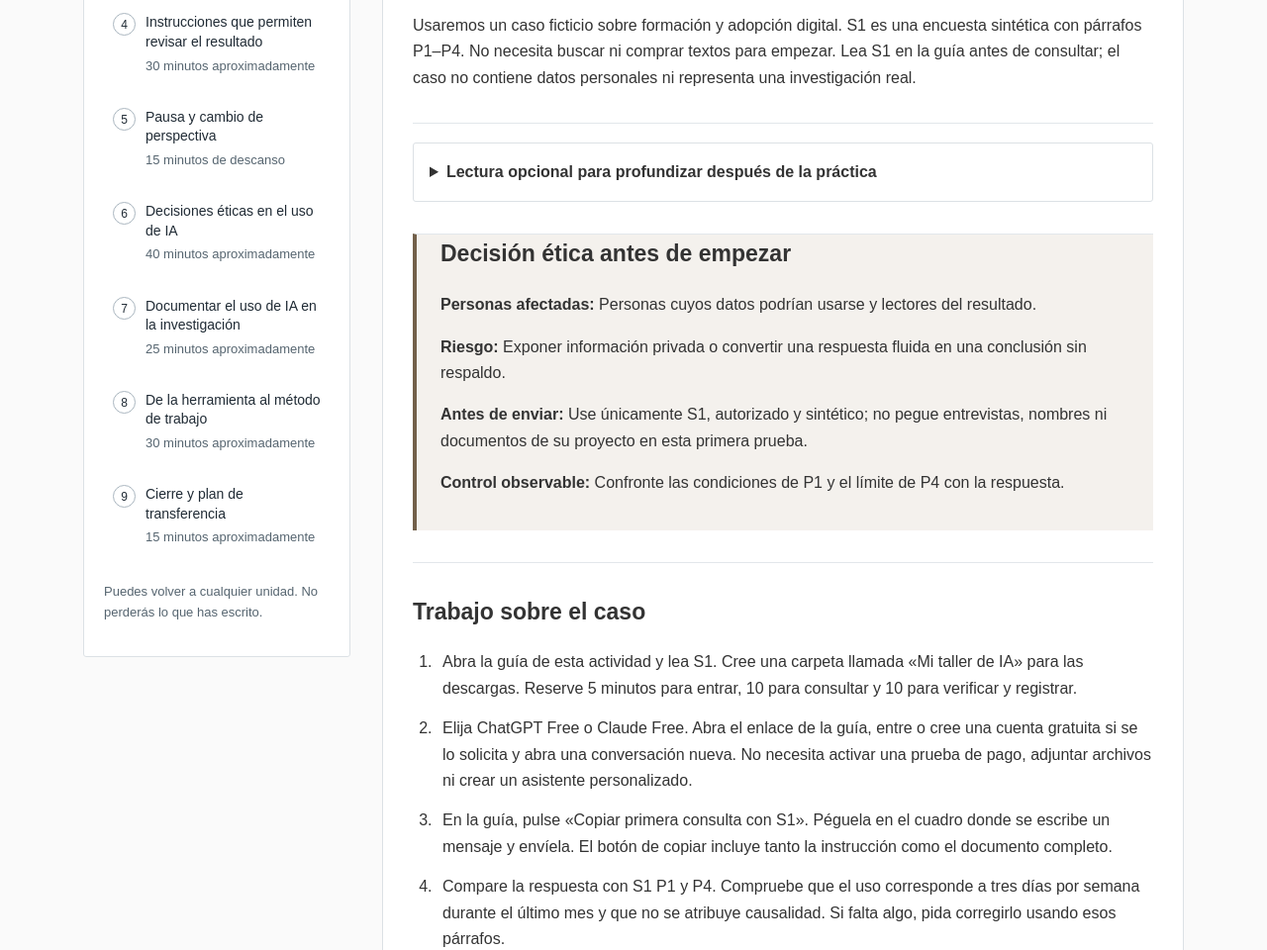
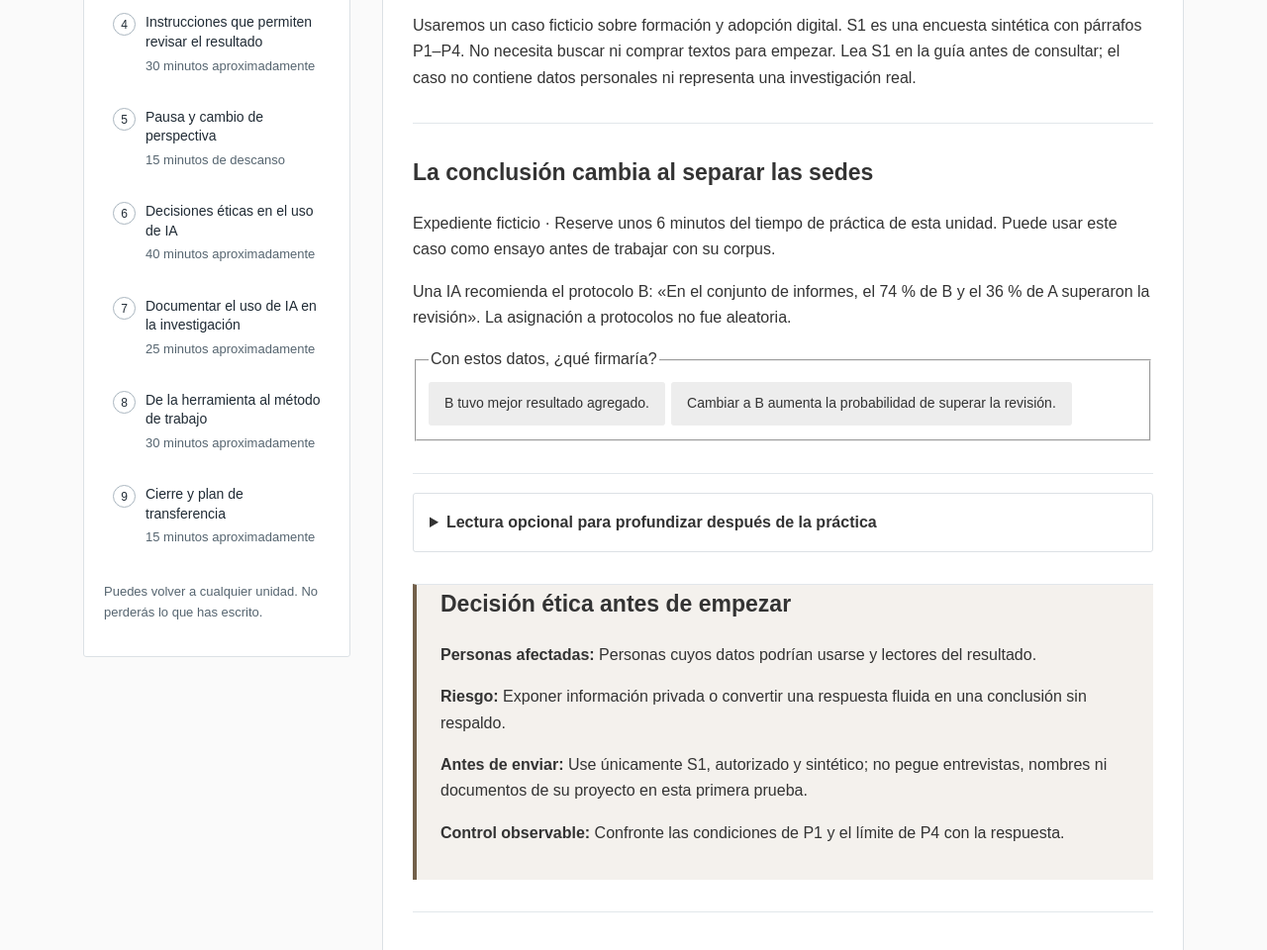
Before and after one commit to dianapineda-hash/talleres-ia-univalle, a website: page taller-1.html in a window 1280 px wide. Shown: the part 1748-2708 px from the top of the page at 99% size. Drawn offline with Linux system fonts and the light colour scheme.

Commit message:
Incorporar seis expedientes de investigación con decisiones y evidencia progresiva

```diff
--- /dev/null
+++ b/expediente-ui.js
@@ -0,0 +1,29 @@
+import {expedientes} from './expedientes.js';
+const get=(s,k,opts)=>Number.isInteger(s?.[k])&&s[k]>=0&&s[k]<opts.length?s[k]:null;
+export function caseRecord(id,s={}){
+ const c=expedientes[id];if(!c)return null;
+ const first=get(s,'first',c.o1),second=first!==null?get(s,'second',c.o2):null;
+ return {first,second,note:typeof s?.note==='string'?s.note:''};
+}
+export function caseNotebook(id,raw){
+ const c=expedientes[id],s=caseRecord(id,raw);if(!c||s.first===null)return '';
+ return '\n### Expediente: '+c.title+' (caso ficticio)\n\n'+c.q1+'\nRespuesta inicial: '+c.o1[s.first]+'\n\n'+c.q2+'\nRespuesta tras la nueva evidencia: '+(s.second===null?'Pendiente':c.o2[s.second])+'\n\nTransferencia: '+(s.note||'Pendiente')+'\n';
+}
+export function mountCase(host,id,raw,onChange){
+ const c=expedientes[id];if(!c||!host)return;
+ const s=caseRecord(id,raw);
+ function add(parent,tag,text){const el=document.createElement(tag);if(text)el.textContent=text;parent.append(el);return el}
+ function render(focus){
+ host.replaceChildren();const head=add(host,'h3',c.title);head.tabIndex=-1;
+ add(host,'p','Expediente ficticio · Reserve unos 6 minutos del tiempo de práctica de esta unidad. Puede usar este caso como ensayo antes de trabajar con su corpus.');
+ add(host,'p',c.opening);
+ function round(n,k,opts,key,reason){
+  const f=add(host,'fieldset');add(f,'legend',c['q'+n]);
+  if(s[k]===null){for(const [i,t] of opts.entries()){const b=add(f,'button',t);b.type='button';b.className='secondary';b.onclick=()=>{s[k]=i;onChange({...s});render(k)}}}
+  else{add(f,'p','Su decisión: '+opts[s[k]]);const p=add(f,'p',(s[k]===key?'Decisión sustentada. ':'Revise la inferencia. ')+reason);if(focus===k){p.tabIndex=-1;p.focus()}}
+ }
+ round(1,'first',c.o1,c.k1,c.r1);
+ if(s.first!==null){add(host,'h4',c.turn);add(host,'p',c.evidence);round(2,'second',c.o2,c.k2,c.r2)}
+ if(s.second!==null){const label=add(host,'label',c.transfer);const note=add(label,'textarea');note.value=s.note;note.oninput=()=>{s.note=note.value;onChange({...s})};add(host,'small','La decisión inicial, la revisión y esta nota se incluyen en la descarga del cuaderno.');}
+ }render();
+}
--- /dev/null
+++ b/expedientes.js
@@ -0,0 +1,135 @@
+// Expedientes didácticos originales. Los datos y salidas no proceden de estudios reales.
+export const expedientes = Object.fromEntries([
+  [
+    "v4-1-1",
+    "La conclusión cambia al separar las sedes",
+    "Una IA recomienda el protocolo B: «En el conjunto de informes, el 74 % de B y el 36 % de A superaron la revisión». La asignación a protocolos no fue aleatoria.",
+    "Con estos datos, ¿qué firmaría?",
+    [
+      "B tuvo mejor resultado agregado.",
+      "Cambiar a B aumenta la probabilidad de superar la revisión."
+    ],
+    0,
+    "La primera frase describe; la segunda atribuye un efecto al cambio de protocolo.",
+    "Los denominadores estaban en el anexo",
+    "Sede Norte: A, 9/10; B, 72/90. Sede Sur: A, 27/90; B, 2/10. El tipo de informe difiere por sede.",
+    "Calcule la tasa de cada protocolo si ambas sedes pesaran por igual. ¿Cuál queda por encima?",
+    [
+      "B: conserva su ventaja agregada.",
+      "A: 60 % frente a 50 %."
+    ],
+    1,
+    "Norte: 90 % frente a 80 %. Sur: 30 % frente a 20 %. Con pesos de ½, A alcanza 60 % y B 50 %. El agregado original sigue siendo correcto: cambió la pregunta al fijar la composición. Ni siquiera el contraste estandarizado identifica un efecto causal por sí solo.",
+    "Busque en un artículo un promedio que mezcle contextos. Escriba la pregunta que responde ese promedio y la que respondería una comparación con pesos comunes."
+  ],
+  [
+    "v4-1-3",
+    "Dos referencias que parecen corroborarse",
+    "Ficha A: una encuesta a 412 docentes relaciona horas de preparación y satisfacción. Ficha B: otro artículo, con autores parcialmente distintos, informa una asociación semejante en 286 docentes. Una síntesis cuenta dos corroboraciones independientes.",
+    "¿Qué dato pediría antes de contar corroboraciones?",
+    [
+      "Identificadores de cohorte y ventanas de reclutamiento.",
+      "Número de citas de cada artículo."
+    ],
+    0,
+    "La independencia depende de cómo se obtuvieron los datos; el prestigio o la circulación de los artículos no resuelve esa cuestión.",
+    "Una nota del suplemento",
+    "B reanaliza a los 286 integrantes de la misma cohorte que contestaron el seguimiento. Incorpora una medida nueva de autonomía. No hay participantes nuevos.",
+    "¿Qué puede aportar B?",
+    [
+      "Una replicación en una segunda muestra.",
+      "Una observación adicional dentro de una cohorte parcialmente coincidente."
+    ],
+    1,
+    "Hay dos publicaciones y una cohorte de origen. La nueva medida puede enriquecer la explicación, pero el seguimiento añade una posible selección por permanencia. El solapamiento no convierte a B en una publicación redundante.",
+    "Pida a Acrobat que identifique el reclutamiento en dos artículos públicos afines. Abra las citas y documente qué evidencia establece independencia o qué dato sigue faltando."
+  ],
+  [
+    "v4-1-4",
+    "Una consulta que borra la voz disidente",
+    "Extracto P1, acta: «Los asistentes aprobaron incorporar tutorías». Extracto P2, diario de campo: «Tres personas se retiraron antes de la votación; no registré sus razones». El asistente responde: «La comunidad respaldó las tutorías».",
+    "¿Qué parte de la frase sometería a revisión?",
+    [
+      "El alcance de «la comunidad».",
+      "La fecha de la votación como explicación del retiro."
+    ],
+    0,
+    "El acta documenta una decisión de quienes participaron. El diario describe una salida y no atribuye intenciones.",
+    "La instrucción también introduce sesgo",
+    "Una segunda instrucción pide «rescatar las voces contrarias». El asistente clasifica los retiros como oposición. No existe testimonio adicional.",
+    "¿Qué conservaría en el informe?",
+    [
+      "La oposición de tres participantes como hallazgo minoritario.",
+      "El retiro como hecho y su sentido como cuestión abierta."
+    ],
+    1,
+    "Una instrucción orientada a detectar disenso también puede fabricarlo. La ausencia de testimonio no autoriza a contar adhesiones ni rechazos. Una entrevista consentida podría aclarar el episodio; no puede sustituirse por una reconstrucción generada.",
+    "Pegue únicamente P1 y P2 en su asistente. Compare «¿hubo consenso?» con «distinga decisión registrada e intención no documentada». Cite la palabra exacta que cambió el alcance."
+  ],
+  [
+    "v4-2-3",
+    "El clon frente a dos versiones del protocolo",
+    "Documento S1, protocolo aprobado en marzo: «Seguimiento a seis meses». Documento S2, borrador de julio: «Proponemos seguimiento a doce meses». El clon responde doce meses y cita correctamente S2.",
+    "¿Cuál es el fallo?",
+    [
+      "La cita existe, pero su fuente no tiene autoridad para fijar el protocolo vigente.",
+      "La cita es inventada porque su conclusión es incorrecta."
+    ],
+    0,
+    "La localización de una frase y la autoridad del documento son comprobaciones distintas.",
+    "Llega una enmienda",
+    "S3, enmienda aprobada en agosto: «El seguimiento a doce meses rige para altas desde el 1 de septiembre. Las altas anteriores conservan el calendario original».",
+    "Para una persona dada de alta el 20 de agosto, ¿qué debe devolver el clon?",
+    [
+      "Doce meses, aplicando el documento más reciente.",
+      "Seis meses, citando S1 y la disposición transitoria de S3."
+    ],
+    1,
+    "La fecha de aprobación de la enmienda no basta. La regla depende de la fecha de alta. Si esta última se desconoce, corresponde pedirla o entregar una respuesta condicional.",
+    "Cargue los tres fragmentos como fuentes separadas. Pruebe altas del 31 de agosto y del 1 de septiembre, y una consulta sin fecha. Conserve la regla revisada solo si distingue los tres casos."
+  ],
+  [
+    "v4-2-6",
+    "Una síntesis que sobrevive a la retirada de su fuente",
+    "S1: «En 40 expedientes faltaba el anexo en 8». S2: «Se empleó una lista de comprobación para revisar la documentación». Con ambas fuentes, el clon afirma que faltaba el anexo en el 20 % de los expedientes.",
+    "Antes del experimento, ¿qué cambio predice si se retira S1?",
+    [
+      "Debe desaparecer el porcentaje o quedar expresamente sin verificar.",
+      "El porcentaje debe conservarse porque S2 describe el método."
+    ],
+    0,
+    "El cálculo 8/40 pertenece a S1; S2 no contiene numerador ni denominador.",
+    "Una prueba aparentemente correcta",
+    "Al retirar S1, el clon mantiene el 20 %. El investigador advierte que hizo la segunda consulta en la misma conversación y la primera respuesta sigue visible.",
+    "¿Cuál es la comparación más informativa?",
+    [
+      "Repetir en un cuaderno nuevo con S2 y la misma pregunta, sin mencionar la cifra.",
+      "Preguntar en el mismo chat si está seguro del 20 %."
+    ],
+    0,
+    "El historial conservaba la respuesta anterior: la retirada de un archivo no aisló su efecto. Un cuaderno nuevo reduce esa explicación rival. Si reaparece la cifra, el resultado aún no identifica su procedencia; sí impide presentarla como documentada por S2.",
+    "Ejecute las dos condiciones en cuadernos separados de su herramienta gratuita o en PDF Spaces independientes. Guarde las salidas literales y el conjunto de fuentes de cada ejecución."
+  ],
+  [
+    "v4-2-7",
+    "El clon más preciso puede costar más",
+    "En 20 consultas comparables, el clon A responde 18: acierta 16 y se equivoca en 2. B responde 10 y acierta las 10. Las abstenciones pasan a revisión manual. En este escenario ficticio, un error cuesta 5 unidades de trabajo y revisar una abstención cuesta 1.",
+    "Calcule el costo total. ¿Qué versión elegiría con este criterio?",
+    [
+      "A: responde más consultas.",
+      "B: cuesta 10 unidades frente a 12 de A."
+    ],
+    1,
+    "Costo A = 2 × 5 + 2 × 1 = 12. Costo B = 0 × 5 + 10 × 1 = 10. Las respuestas correctas no añaden costo en este modelo simplificado.",
+    "Cambia el uso, no el modelo",
+    "Ahora el clon prepara borradores que siempre pasan por revisión editorial. El costo incremental de un error baja a 2; el de revisar una abstención sigue en 1. Las salidas son idénticas.",
+    "¿Qué decisión cambia y en qué valor se igualan ambas opciones?",
+    [
+      "Ahora conviene A; hay empate cuando cada error cuesta 4.",
+      "Sigue conviniendo B porque no tuvo errores observados."
+    ],
+    0,
+    "Con costo de error c, A cuesta 2c + 2 y B cuesta 10. A cuesta 6 cuando c = 2. El umbral de indiferencia es c = 4. Cero errores en diez respuestas no demuestra riesgo poblacional cero.",
+    "Elija un producto de su clon. Estime el costo relativo de corregir una atribución errónea frente a revisar una abstención. Indique quién asumiría cada costo y cuándo cambiaría su recomendación."
+  ]
+].map(([id,title,opening,q1,o1,k1,r1,turn,evidence,q2,o2,k2,r2,transfer])=>[id,{title,opening,q1,o1,k1,r1,turn,evidence,q2,o2,k2,r2,transfer}]));
--- a/learning-core.js
+++ b/learning-core.js
@@ -1,3 +1,4 @@
+import {caseRecord,caseNotebook} from './expediente-ui.js';
 export const executionLabels={ejecutada:'Práctica realizada en la herramienta',pendiente:'Práctica pendiente; solo preparación o revisión manual'};
 
 export function canComplete(lesson,answer){
@@ -12,6 +13,7 @@ export function normalizeAnswer(lesson,value={}){
   const a=value&&typeof value==='object'?value:{};
   const choice=Number.isInteger(a.choice)&&a.choice>=0&&a.choice<(lesson.quiz?.options.length||0)?a.choice:null;
   const result={text:typeof a.text==='string'?a.text:'',ethics:typeof a.ethics==='string'?a.ethics:'',execution:Object.hasOwn(executionLabels,a.execution)?a.execution:'',choice,checked:choice!==null&&a.checked===true,done:false};
+  const expediente=caseRecord(lesson.id,a.expediente);if(expediente)result.expediente=expediente;
   result.done=a.done===true&&canComplete(lesson,result);
   return result;
 }
@@ -19,6 +21,6 @@ export function normalizeAnswer(lesson,value={}){
 export function notebookMarkdown(course,answers,date){
   return `# ${course.title}\n\nCuaderno personal · ${date}\nEl estado es declarado por el participante; no certifica competencia ni valida resultados.\n\n`+course.lessons.filter(l=>!l.pause).map(l=>{
     const a=normalizeAnswer(l,answers[l.id]);
-    return `## ${l.title}\n\n${l.task}\n\n${a.text||'(Sin respuesta registrada)'}\n\n`+(l.requiresExecution?`Práctica: ${executionLabels[a.execution]||'Sin registrar'}\n\n`:'')+(l.ethics?`### Decisión ética\n\n${l.ethics.question}\n\n${a.ethics||'(Decisión pendiente)'}\n\n`:'')+`Autoevaluación: ${a.checked?(a.choice===l.quiz.answer?'Respuesta correcta':'Necesita revisión'):'Sin comprobar'}\nEstado: ${a.done?'Completada por el participante':'En curso'}\n`;
+    return `## ${l.title}\n\n${l.task}\n\n${a.text||'(Sin respuesta registrada)'}\n\n`+(l.requiresExecution?`Práctica: ${executionLabels[a.execution]||'Sin registrar'}\n\n`:'')+(l.ethics?`### Decisión ética\n\n${l.ethics.question}\n\n${a.ethics||'(Decisión pendiente)'}\n\n`:'')+`Autoevaluación: ${a.checked?(a.choice===l.quiz.answer?'Respuesta correcta':'Necesita revisión'):'Sin comprobar'}\nEstado: ${a.done?'Completada por el participante':'En curso'}\n`+caseNotebook(l.id,a.expediente);
   }).join('\n');
 }
--- a/taller-1.html
+++ b/taller-1.html
@@ -1 +1 @@
-<!doctype html><html lang="es"><meta charset="utf-8"><meta name="viewport" content="width=device-width,initial-scale=1"><meta name="description" content="Aprenda a usar herramientas gratuitas de IA desde cero, con un caso incluido, ejemplos prácticos y decisiones éticas en cada actividad."><title>Taller 1 · Uso de inteligencia artificial en la investigación</title><link rel="stylesheet" href="style.css?v=taller1-practico-1"><link rel="stylesheet" href="learn.css"><link rel="stylesheet" href="workshops.css?v=taller1-practico-1"><body data-page="learning" data-course="1"><main><p>Cargando el taller…</p><noscript>Active JavaScript para el recorrido interactivo o consulte la <a href="facilitador-1.html">guía completa de lectura</a>.</noscript></main><script type="module" src="learn.js?v=taller1-practico-1"></script></body></html>
+<!doctype html><html lang="es"><meta charset="utf-8"><meta name="viewport" content="width=device-width,initial-scale=1"><meta name="description" content="Aprenda a usar herramientas gratuitas de IA desde cero, con un caso incluido, ejemplos prácticos y decisiones éticas en cada actividad."><title>Taller 1 · Uso de inteligencia artificial en la investigación</title><link rel="stylesheet" href="style.css?v=taller1-practico-1"><link rel="stylesheet" href="learn.css"><link rel="stylesheet" href="workshops.css?v=taller1-practico-1"><body data-page="learning" data-course="1"><main><p>Cargando el taller…</p><noscript>Active JavaScript para el recorrido interactivo o consulte la <a href="facilitador-1.html">guía completa de lectura</a>.</noscript></main><script type="module" src="learn.js?v=expedientes-1"></script></body></html>
```
Also changed, not shown: taller-2.html (+1 -1 lines), learn.js.
